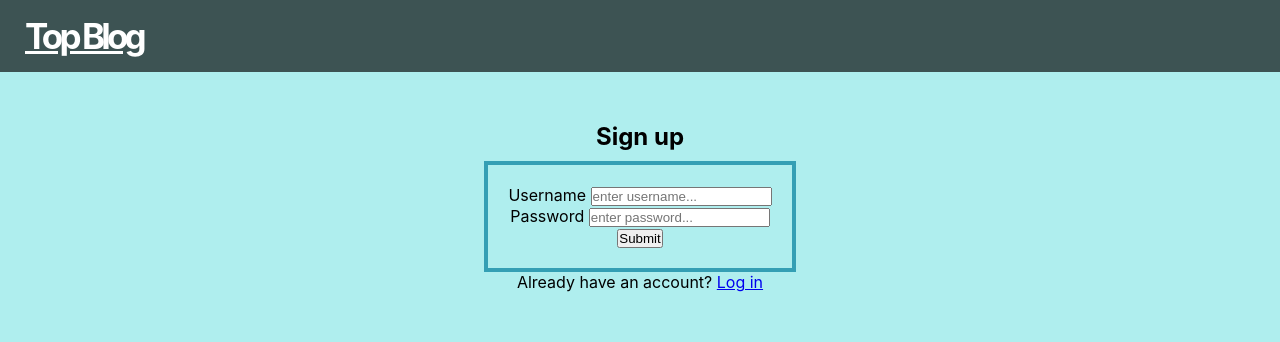
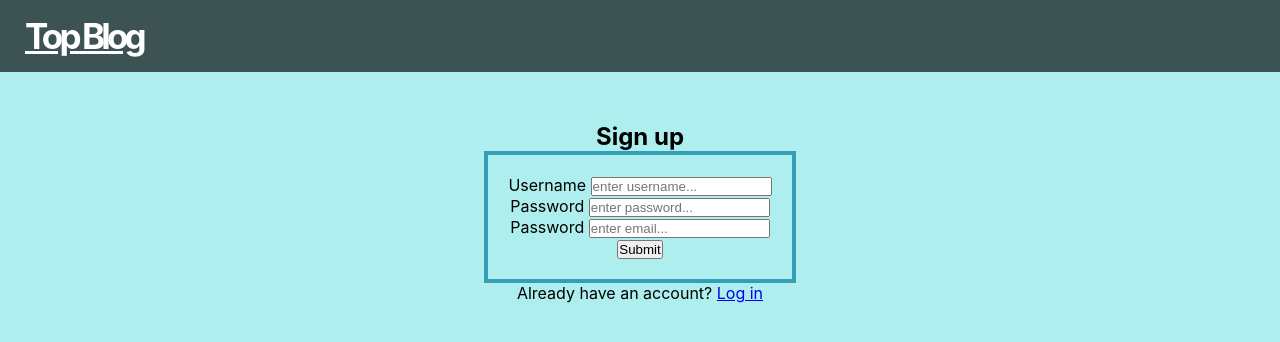
Before and after one commit to Sixsinglebird/FS-JS, a React (Create React App) app: page /signup in a window 1280 px wide. Shown: the top 342 px of the page. Built offline with nearby package versions, Linux system fonts and the light colour scheme; data requests are answered from the project's data file.

Commit message:
should be 100%

```diff
--- a/db.json
+++ b/db.json
@@ -71,6 +71,30 @@
       "userName": "asda",
       "email": "asd",
       "password": "asd"
+    },
+    {
+      "id": 12,
+      "userName": "",
+      "email": "",
+      "password": ""
+    },
+    {
+      "id": 13,
+      "userName": "",
+      "email": "",
+      "password": ""
+    },
+    {
+      "id": 14,
+      "userName": "",
+      "email": "",
+      "password": ""
+    },
+    {
+      "id": 15,
+      "userName": "",
+      "email": "",
+      "password": ""
     }
   ],
   "posts": [
--- a/src/App.css
+++ b/src/App.css
@@ -96,13 +96,6 @@ hr {
   margin: 0px;
 }
 
-.display form {
-  border: 4px solid #349fb4;
-  padding: 20px;
-  margin: 0;
-  margin-top: 10px;
-}
-
 .content-container form {
   display: inline-block;
   border: 4px solid #349fb4;
--- a/src/components/Login.jsx
+++ b/src/components/Login.jsx
@@ -64,7 +64,7 @@ const Login = ({
       <header className="header">
         <h1>Top Blog</h1>
       </header>
-      <div className="content-container">
+      <div className="center content-container">
         <div id="login">
           <h2>Login</h2>
           <form onSubmit={handleSubmit}>
--- a/src/components/Signup.jsx
+++ b/src/components/Signup.jsx
@@ -42,7 +42,7 @@ const Signup = ({ nextId, users }) => {
       <header className="header">
         <h1>Top Blog</h1>
       </header>
-      <div className="display">
+      <div className="display content-container">
         <div id="signup">
           <h2>Sign up</h2>
           <form onSubmit={handleSubmit}>
@@ -68,6 +68,17 @@ const Signup = ({ nextId, users }) => {
                 />
               </label>
             </div>
+            <div>
+              <label>
+                Password&nbsp;
+                <input
+                  type="email"
+                  placeholder="enter email..."
+                  value={email}
+                  onChange={handleEmailChange}
+                />
+              </label>
+            </div>
             <button type="submit">Submit</button>
           </form>
           <div className="login-box">
```
